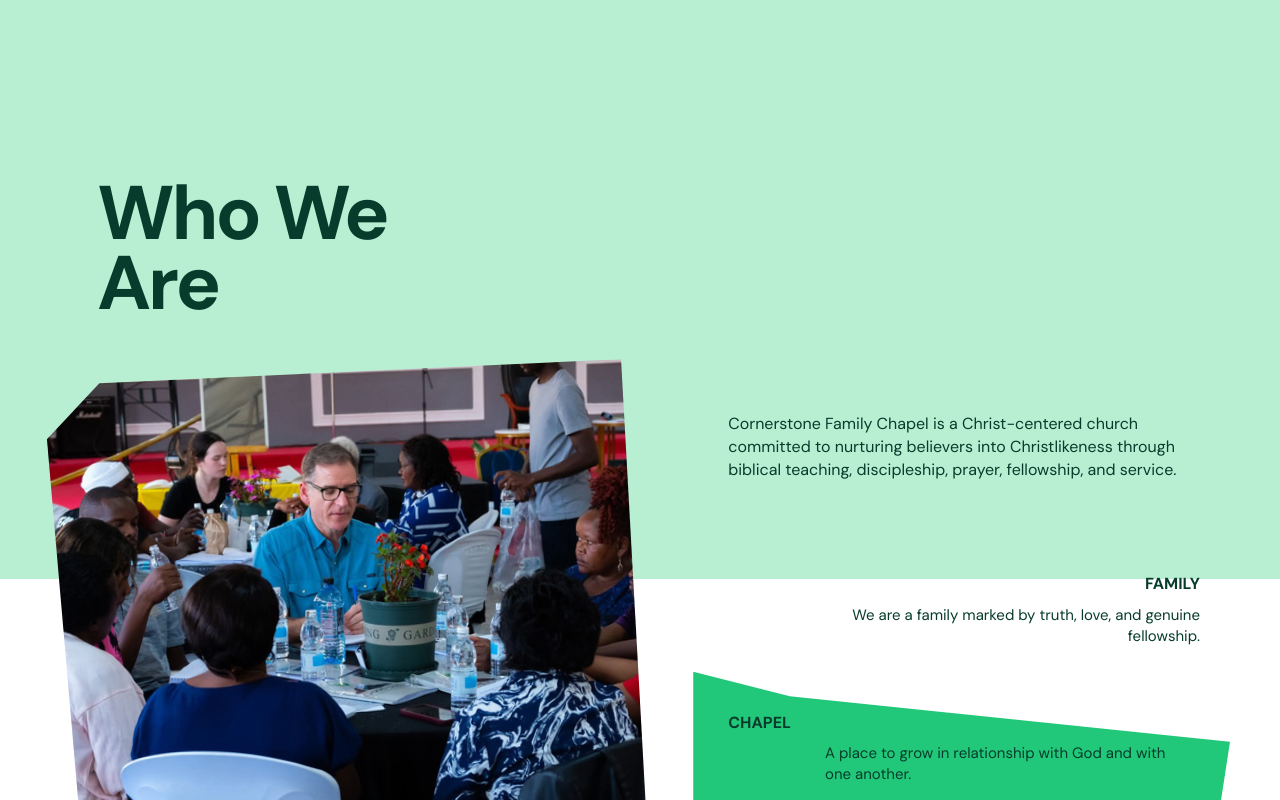
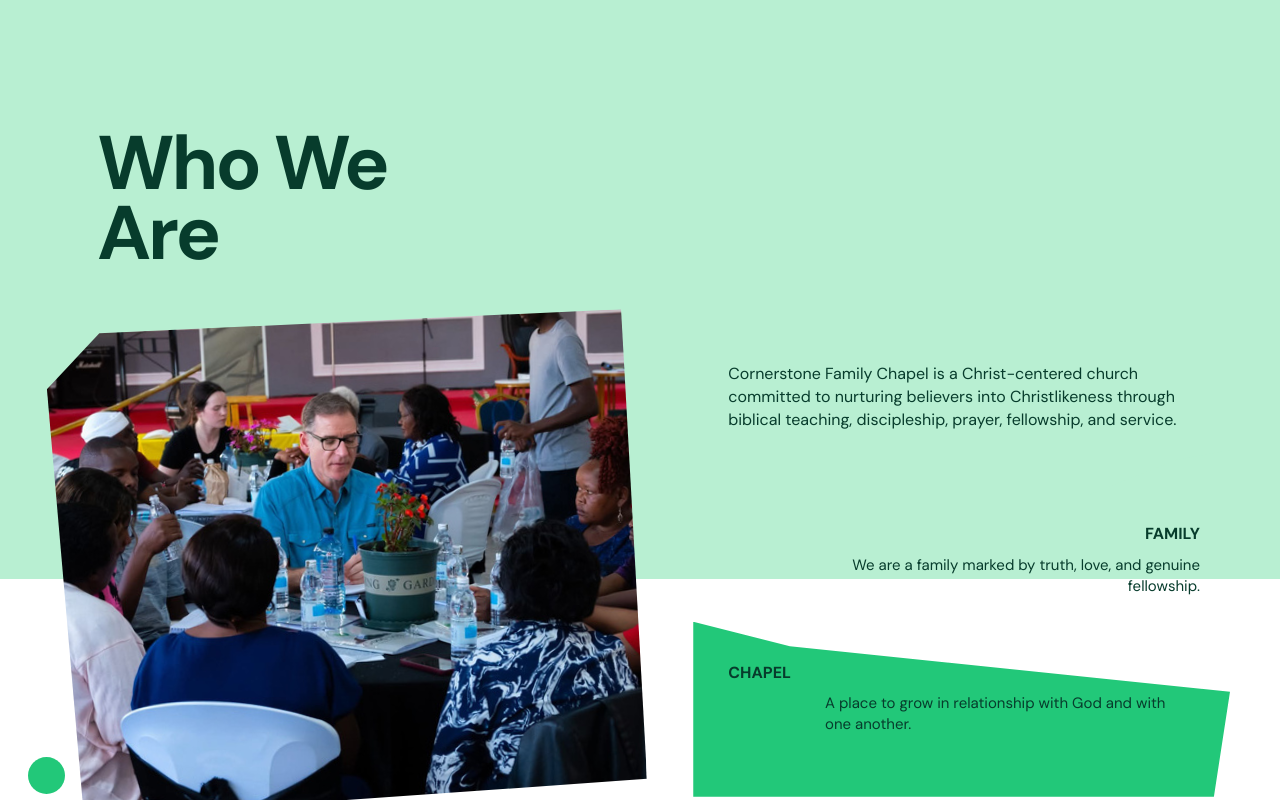
Before and after one commit to Watenehub/CFC, a React (Vite) app in the folder frontend/: page /about in a window 1280 px wide. Shown: the part 1740-2540 px from the top of the page. Built offline with nearby package versions, Linux system fonts and the light colour scheme; no server answers.

Commit message:
Increase negative margin-top to -450px
- Increased from -400px to -450px to further reduce blank space

```diff
--- a/frontend/src/pages/About.css
+++ b/frontend/src/pages/About.css
@@ -816,7 +816,7 @@
 .about-who {
   padding: 0 0 110px;
   background: var(--about-white);
-  margin-top: -400px;
+  margin-top: -450px;
 }
 
 .about-section-title {
```
